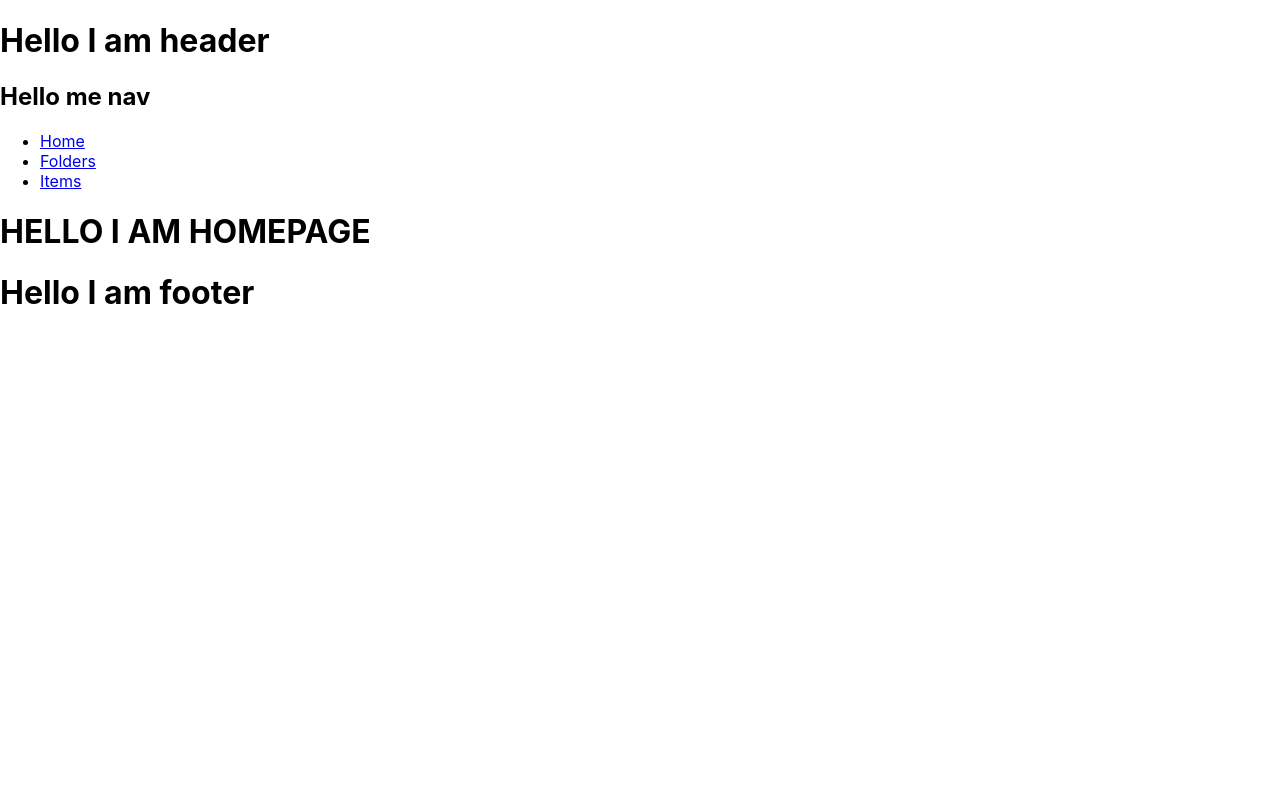
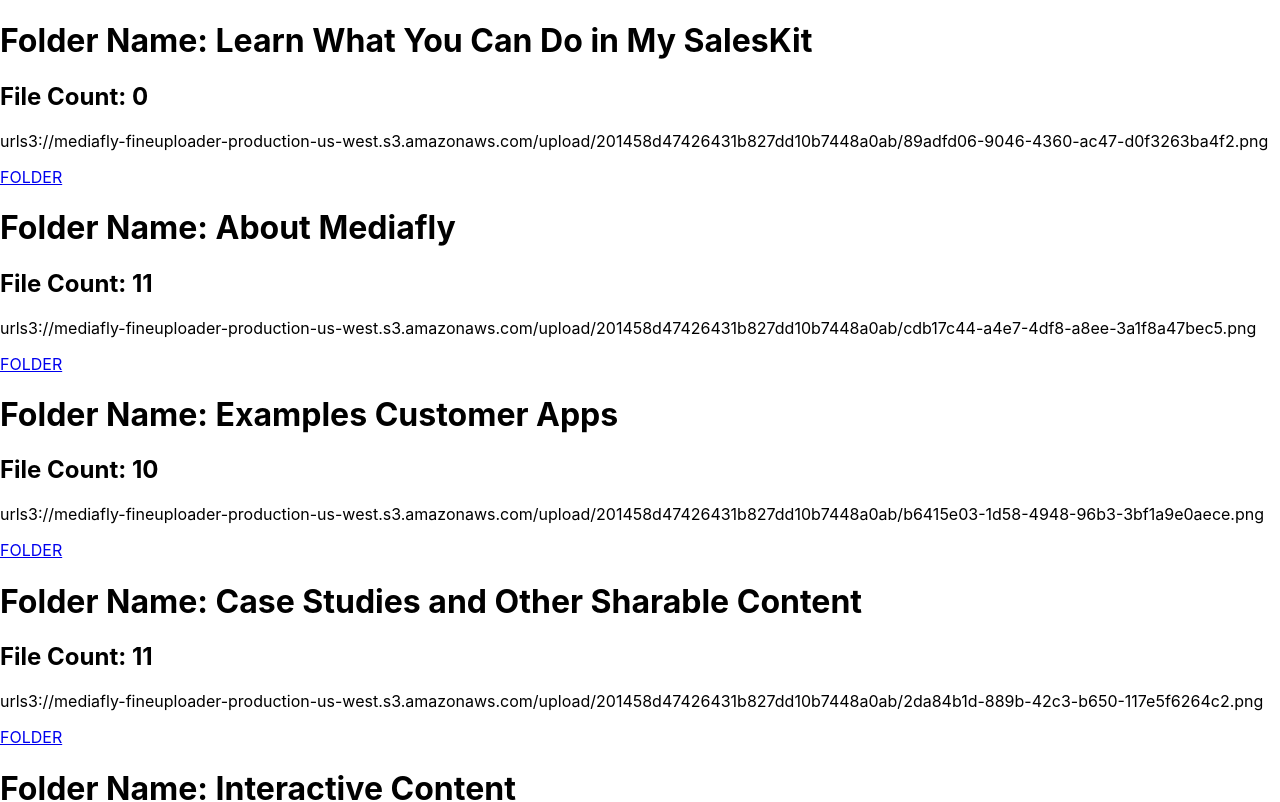
Before and after one commit to meldon25/Mediafly-project, a React (Create React App) app in the folder mediafly-app/: page / in a window 1280 px wide. Shown: the top 802 px of the page. Built offline with nearby package versions, Linux system fonts and the light colour scheme.

Commit message:
got initial folders and data to render

```diff
--- a/mediafly-app/src/App.js
+++ b/mediafly-app/src/App.js
@@ -1,25 +1,66 @@
 import React from 'react'
-import { BrowserRouter as Router, Switch, Route } from 'react-router-dom'
-import HomePage from './Pages/HomePage'
-import FolderPage from './Pages/FolderPage'
-import ItemPage from './Pages/ItemPage'
+import { BrowserRouter as Router, Switch, Link, Route } from 'react-router-dom'
+import Data from './data.json'
+// import HomePage from './Components/HomePage'
+// import FolderPage from './Components/FolderPage'
+// import ItemPage from './Components/ItemPage'
 
-export default function App() {
+const App = () => {
   return (
+    <>
     <Router>
-    <div className="App">
-      <Switch>
-        <Route exact path="/">
-          <HomePage />
-        </Route>
-        <Route exact path="/folders">
-          <FolderPage />
-        </Route>
-        <Route exact path="/items">
-          <ItemPage />
-        </Route>
-      </Switch>
-    </div>
+      {/* <Switch> */}
+        <Route exact path="/" component={HomePage} />
+        <Route path="/folder/:folderId" component={FolderPage} />
+        {/* <Route path="/items/:itemsId" component={ItemPage} /> */}
+      {/* </Switch> */}
       </Router>
+    </>
+
   );
 }
+
+const HomePage = () => {
+  let data = Data.response.items;
+  console.log(data)
+
+  return (
+    <>
+    {data.map((item, index) => {
+      return (
+      <div key={index}>
+      <div>
+        <h1>{"Folder Name: " + item.metadata["title"]}</h1>
+        <h2>{"File Count: " + item.fileCount}</h2>
+        <p>{"url" + item.thumbnail.importUrl}</p>
+      </div>
+      <Link to={`/folder/${index + 1}`}>FOLDER</Link>
+    </div>
+    )
+  })}
+    </>
+  )
+}
+
+const FolderPage = ({ match }) => {
+  const {
+    params: { folderId },
+  } = match;
+
+  let data = Data.response.items;
+
+
+  return (
+    <>
+      <h1>{"Folder id:   " + folderId}</h1>
+      <h2>{"File count: " + data[folderId].fileCount}</h2>
+
+      <Link to="/">Back to Homepage</Link>
+    </>
+
+  )
+
+
+};
+
+export default App;
--- /dev/null
+++ b/mediafly-app/src/Components/FolderPage.jsx
@@ -0,0 +1,30 @@
+import React, {useState, useEffect, Link} from 'react'
+import Data from "../data.json"
+// import Header from '../Shared/Header'
+// import Navbar from '../Shared/Navbar'
+// import Footer from '../Shared/Footer'
+// import Folders from './Folders'
+
+
+const FolderPage = ({ match }) => {
+  const {
+    params: { folderId },
+  } = match;
+
+  let data = Data.response.items;
+
+
+  return (
+    <>
+      <h1>{"Folder id:   " + folderId}</h1>
+      <h2>{"File count: " + data[folderId].fileCount}</h2>
+
+      <Link to="/">Back to Homepage</Link>
+    </>
+
+  )
+
+
+};
+
+  export default FolderPage;
--- /dev/null
+++ b/mediafly-app/src/Components/HomePage.jsx
@@ -0,0 +1,30 @@
+import React, { Link } from 'react'
+import Data from '../data.json'
+// import Header from '../Shared/Header'
+// import Navbar from '../Shared/Navbar'
+// import Footer from '../Shared/Footer'
+
+
+const HomePage = () => {
+  let data = Data.response.items;
+  console.log(data)
+
+  return (
+    <>
+    {data.map((item, index) => {
+      return (
+      <div key={index}>
+      <div>
+        <h1>{"Folder Name: " + item.metadata["title"]}</h1>
+        <h2>{"File Count: " + item.fileCount}</h2>
+        <h2>{"url" + item.thumbnail.importUrl}</h2>
+      </div>
+      <Link to={`/folder/${index + 1}`}>FOLDER</Link>
+    </div>
+    )
+  })}
+    </>
+  )
+}
+
+export default HomePage;
--- /dev/null
+++ b/mediafly-app/src/Components/ItemPage.jsx
@@ -0,0 +1,24 @@
+import React, { Link } from 'react'
+import Data from '../data.json'
+import Navbar from '../Shared/Navbar'
+import Footer from '../Shared/Footer'
+
+const ItemPage = ({ match }) => {
+    const {
+        params: { folderId },
+    } = match;
+
+    console.log(folderId);
+
+    let data = Data.response.items;
+
+        return (
+            <>
+            <h1>{"folder id:    " + folderId}</h1>
+            <h2>{"File Count: " + data[folderId].fileCount}</h2>
+
+            <Link to="/">Back to homepage</Link>
+            </>
+        )
+    }
+export default ItemPage;
--- a/mediafly-app/src/Pages/FolderPage.jsx
+++ /dev/null
@@ -1,16 +0,0 @@
-import React from 'react'
-import Header from '../Shared/Header'
-import Navbar from '../Shared/Navbar'
-import Footer from '../Shared/Footer'
-
-function FolderPage() {
-        return (
-            <>
-            <Header />
-            <Navbar />
-            <h1>HELLO I AM FOLDER PAGE</h1>
-            <Footer />
-            </>
-        )
-    }
-export default FolderPage;
--- a/mediafly-app/src/Pages/HomePage.jsx
+++ /dev/null
@@ -1,16 +0,0 @@
-import React from 'react'
-import Header from '../Shared/Header'
-import Navbar from '../Shared/Navbar'
-import Footer from '../Shared/Footer'
-
-function HomePage() {
-        return (
-            <div>
-            <Header />
-            <Navbar />
-            <h1>HELLO I AM HOMEPAGE</h1>
-            <Footer />
-            </div>
-        )
-    }
-export default HomePage;
--- a/mediafly-app/src/Pages/ItemPage.jsx
+++ /dev/null
@@ -1,14 +0,0 @@
-import React from 'react'
-import Navbar from '../Shared/Navbar'
-import Footer from '../Shared/Footer'
-
-function ItemPage() {
-        return (
-            <>
-            <Navbar />
-            <h1>HELLO I AM ITEM PAGE</h1>
-            <Footer />
-            </>
-        )
-    }
-export default ItemPage;
--- a/mediafly-app/src/Shared/Footer.jsx
+++ b/mediafly-app/src/Shared/Footer.jsx
@@ -2,7 +2,7 @@
 
 function Footer() {
     return (
-        <h1>Hello I am footer</h1>
+        <h4>Hello I am footer</h4>
     )
 }
 export default Footer;
--- a/mediafly-app/src/Shared/Navbar.jsx
+++ b/mediafly-app/src/Shared/Navbar.jsx
@@ -4,16 +4,16 @@
 export default function Navbar() {
     return (
         <nav>
-            <h1>Hello me nav</h1>
+            <h1>Hello it me nav</h1>
         <ul>
           <li>
             <Link to="/">Home</Link>
           </li>
           <li>
-            <Link to="/folders">Folders</Link>
+            <Link to="/folder/`${:folderId}`">Folders</Link>
           </li>
           <li>
-            <Link to="/items">Items</Link>
+            <Link to="/item/`${:itemId}`">Items</Link>
           </li>
         </ul>
       </nav>
```
Also changed, not shown: mediafly-app/src/Components/folder.jsx (deleted, +0 -11 lines), mediafly-app/src/Components/item.jsx (deleted, +0 -11 lines), mediafly-app/src/data.json (renamed from mediafly-app/data.json).
